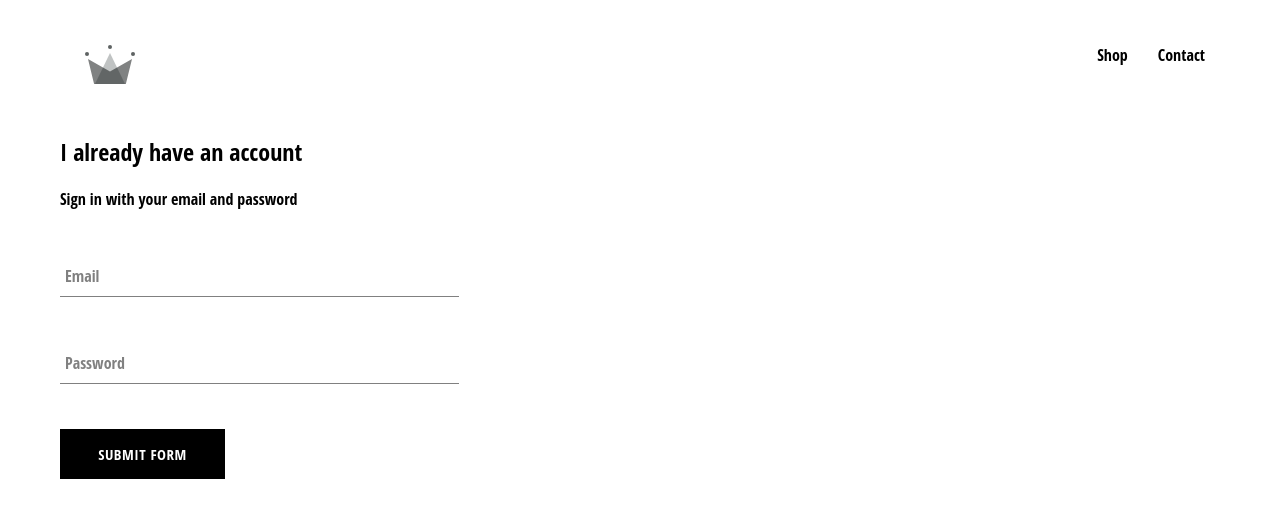
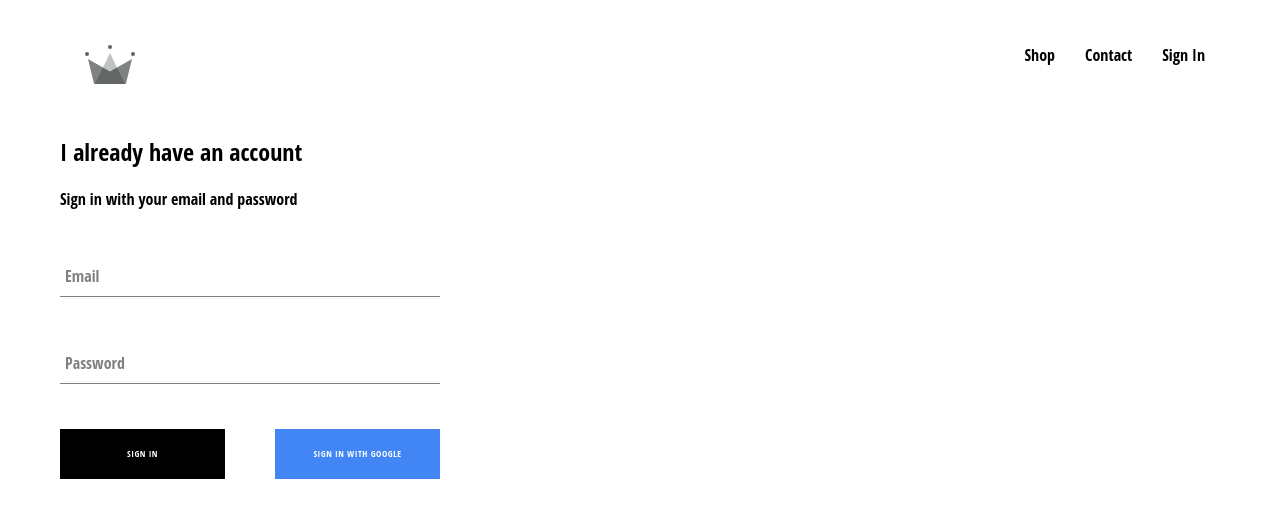
Before and after one commit to Tafir/React_Exploration, a React (Create React App) app: page /signin in a window 1280 px wide. Shown: the top 518 px of the page. Built offline with nearby package versions, Linux system fonts and the light colour scheme; no server answers.

Commit message:
Started working on integrating with Firebase. Added support for logging in with Google.

```diff
--- a/package.json
+++ b/package.json
@@ -6,6 +6,7 @@
     "@testing-library/jest-dom": "^4.2.4",
     "@testing-library/react": "^9.5.0",
     "@testing-library/user-event": "^7.2.1",
+    "firebase": "^7.13.2",
     "node-sass": "^4.13.1",
     "react": "^16.13.1",
     "react-dom": "^16.13.1",
--- a/src/App.css
+++ b/src/App.css
@@ -7,3 +7,7 @@
   text-decoration: none;
   color: black;
 }
+
+*{
+  box-sizing: border-box;
+}
--- a/src/App.js
+++ b/src/App.js
@@ -7,6 +7,7 @@
 import ShopPage from './pages/shop/shop.component';
 import Header from './components/header/header.component';
 import SignInAndSignUpPage from './pages/sign-in-and-sign-up/sign-in-and-sign-up.component';
+import {auth} from './firebase/firebase.utils'
 
 const HatsPage = () => (
   <div>
@@ -14,11 +15,35 @@
   </div>
 )
 
-function App() {
-  return (
+class App extends React.Component {
+  constructor(){
+    super();
+
+    this.state = {
+      currentUser: null
+    };
+  }
+
+  unsubsribeFromAuth = null;
+
+  componentDidMount(){
+    this.unsubsribeFromAuth = auth.onAuthStateChanged(user => {
+      this.setState({currentUser: user});
+
+      console.log(user);
+
+    });
+  }
+
+  componentWillUnmount(){
+    this.unsubsribeFromAuth();
+  }
+
+  render(){
+    return(
       <div className="App">
         <BrowserRouter>
-      <Header/>
+        <Header currentUser = {this.state.currentUser}/>
           <Switch>
             <Route exact path='/' component={HomePage} />
             <Route exact path='/shop' component={ShopPage} />
@@ -29,5 +54,6 @@
       </div>
   );
   }
+}
 
 export default App;
--- a/src/components/custom-button/custom-button.component.jsx
+++ b/src/components/custom-button/custom-button.component.jsx
@@ -2,8 +2,8 @@
 
 import './custom-button.styles.scss';
 
-const CustomButton = ({children, ...otherProps}) => (
-    <button className='custom-button' {...otherProps}>
+const CustomButton = ({children, isGoogleSignIn, ...otherProps}) => (
+    <button className={`${isGoogleSignIn ? 'google-sign-in' : ''} custom-button`} {...otherProps}>
         {children}
     </button>
 )
--- a/src/components/custom-button/custom-button.styles.scss
+++ b/src/components/custom-button/custom-button.styles.scss
@@ -5,7 +5,7 @@
     letter-spacing: 0.5px;
     line-height: 50px;
     padding: 0 35px 0 35px;
-    font-size: 15px;
+    font-size: 9px;
     background-color: black;
     color: white;
     text-transform: uppercase;
@@ -19,4 +19,14 @@
       color: black;
       border: 1px solid black;
     }
+
+    &.google-sign-in{
+      background-color: #4285f4;
+      color: white;
+
+      &:hover {
+        background-color: #347ae8;
+        border: none
+      }
+    }
   }
--- a/src/components/header/header.component.jsx
+++ b/src/components/header/header.component.jsx
@@ -1,10 +1,12 @@
 import React from 'react';
 import {Link} from 'react-router-dom';
+
+import {auth} from '../../firebase/firebase.utils';
 
 import './header.styles.scss'
 import {ReactComponent as Logo} from '../../assets/Group.svg';
 
-const Header = () => (
+const Header = ({currentUser}) => (
     <div className='header'>
         <Link className='logo-container' to='/'>
             <Logo className='logo'/>
@@ -12,7 +14,13 @@
         <div className='options'>
             <Link className='option' to='/shop'> Shop</Link>
             <Link className='option' to='/shop'> Contact</Link>
+            {
+            currentUser
+            ? <div className='option' onClick = {() => auth.signOut()}> Sign Out </div>
+            : <Link className='option' to='/signin'>Sign In</Link>
+        }
         </div>
+
     </div>
 )
 
--- a/src/components/sign-in/sign-in.component.jsx
+++ b/src/components/sign-in/sign-in.component.jsx
@@ -3,6 +3,7 @@
 import './sign-in.styles.scss';
 import FormInput from '../form-input/form-input.component';
 import CustomButton from '../custom-button/custom-button.component';
+import {signInWithGoogle} from '../../firebase/firebase.utils'
 
 class SignIn extends React.Component {
     constructor(){
@@ -34,8 +35,11 @@
                 <form onSubmit={this.handleSubmit}>
                     <FormInput name='email' type='email' label='Email' handleChange={this.handleChange} value={this.state.email} required />
                     <FormInput name='password' type='password' label='Password' handleChange={this.handleChange} value={this.state.password} required />
+                    <div className='buttons'>
+                        <CustomButton type='submit' > Sign in </CustomButton>
+                        <CustomButton onClick ={signInWithGoogle} isGoogleSignIn > Sign in with Google</CustomButton>
+                    </div>
 
-                    <CustomButton type='submit' >Submit Form</CustomButton>
                 </form>
             </div>
         )
--- a/src/components/sign-in/sign-in.styles.scss
+++ b/src/components/sign-in/sign-in.styles.scss
@@ -1,9 +1,15 @@
 .sign-in{
-    width: 30vw;
+    width: 380px;
     display: flex;
     flex-direction: column;
 
     .title{
         margin: 10px 0;
     }
+
+    .buttons{
+        display: flex;
+        justify-content: space-between;
+    }
+
 }
--- /dev/null
+++ b/src/firebase/firebase.utils.js
@@ -0,0 +1,25 @@
+import firebase from 'firebase/app';
+import 'firebase/firestore';
+import 'firebase/auth';
+
+const firebaseConfig = {
+    apiKey: "AIzaSyDcYL9G9QAFX-895_SQKCVq4n7yi6UIfzg",
+    authDomain: "crwn-db-aeb78.firebaseapp.com",
+    databaseURL: "https://crwn-db-aeb78.firebaseio.com",
+    projectId: "crwn-db-aeb78",
+    storageBucket: "crwn-db-aeb78.appspot.com",
+    messagingSenderId: "1047421235147",
+    appId: "1:1047421235147:web:f4daa988bb84f968e0504e"
+  };
+
+firebase.initializeApp(firebaseConfig);
+
+export const auth = firebase.auth();
+export const firestore = firebase.firestore();
+
+const provider = new firebase.auth.GoogleAuthProvider();
+provider.setCustomParameters({prompt: 'select_account'});
+
+export const signInWithGoogle = () => auth.signInWithPopup(provider);
+
+export default firebase;
```
Also changed, not shown: 1 other file (tests, documents, lock files or other folders). Lines whose indentation alone changed are shown as unchanged.
